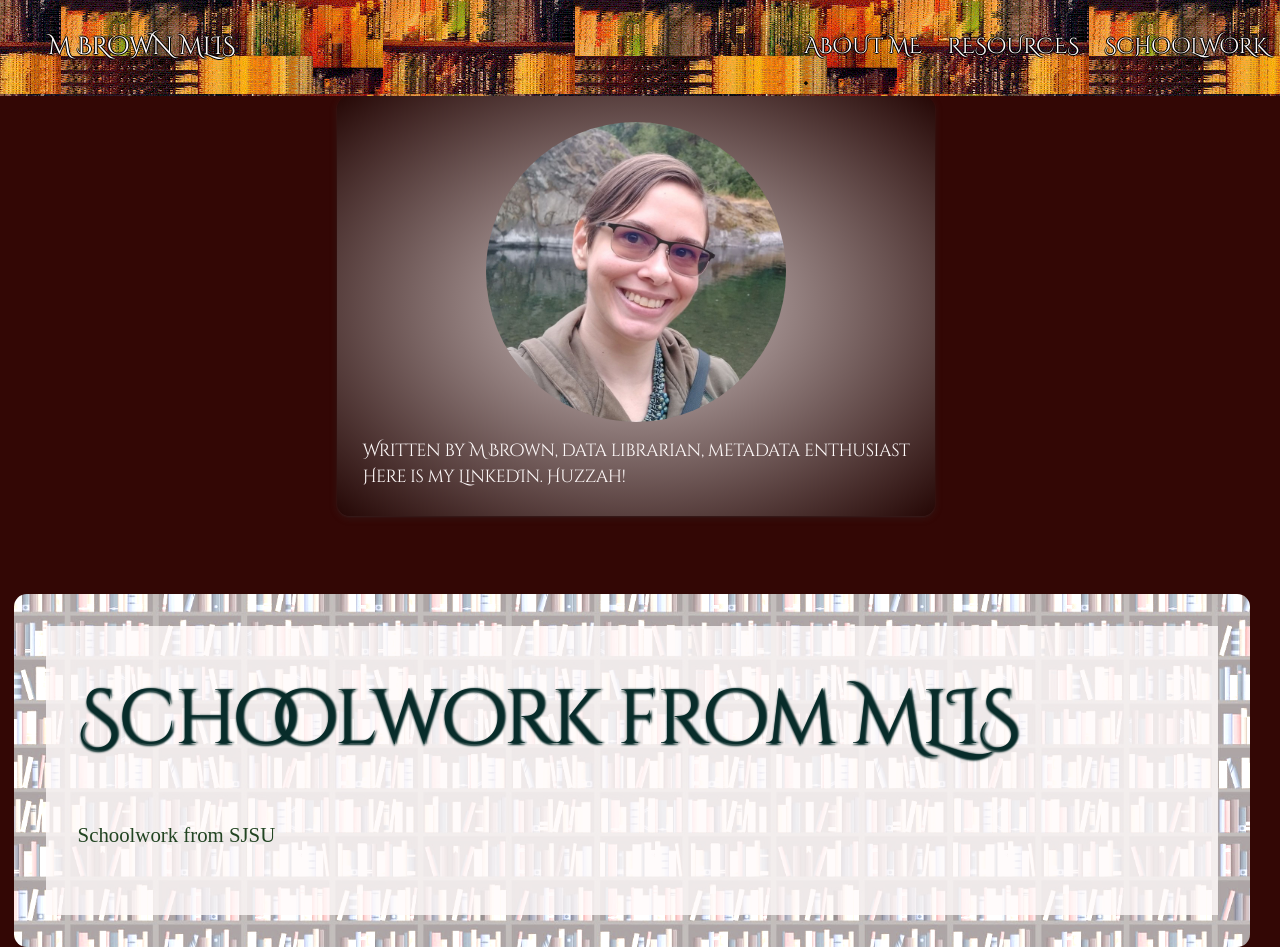
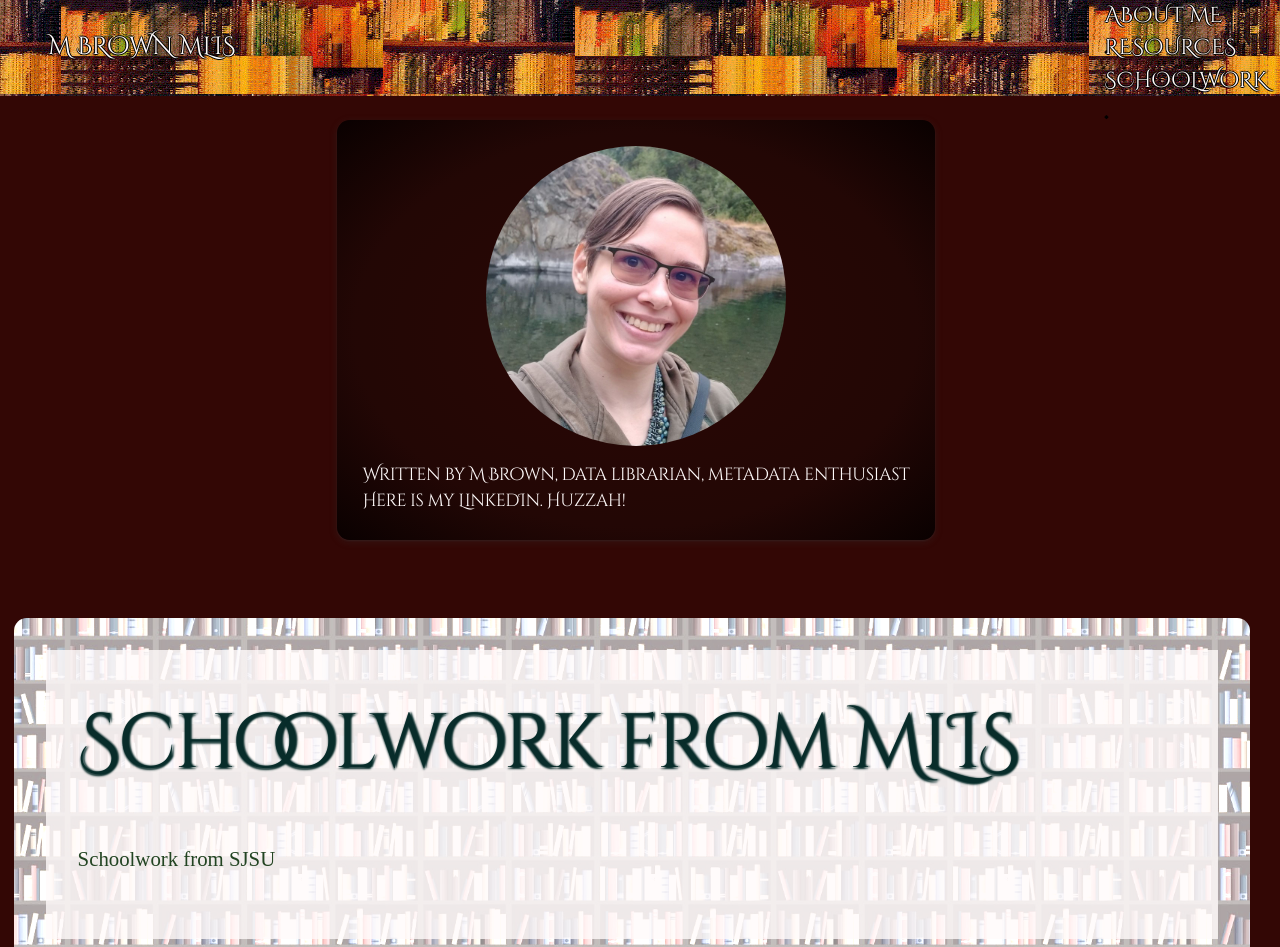
Before and after one commit to jacksmedia/mbrownmlis, a Gatsby site: page / in a window 1280 px wide. Shown: the top 947 px of the page. Built offline with nearby package versions, Linux system fonts and the light colour scheme; Gatsby itself is replaced by a stand-in of ours.

Commit message:
:art: nicer avatar on landing page

```diff
--- a/content/blog/aboutme/index.md
+++ b/content/blog/aboutme/index.md
@@ -7,24 +7,14 @@ description: About Me, M Brown
 
 # About Me
 
-
-
 My first name is Emily, but I prefer to go by M.
-
-
 
 I graduated (2013) from San Jose State University Information School with a Master in Library and Information Science. I have a bachelor’s in English with a minor in History.
 
-
-
 Organizing things brings me happiness. I pursued a MLIS degree in order to take advantage of my natural accuracy, speed and thoroughness in sorting data.
-
-
 
 The librarian at my high school recruited me from my free class period to assist with collection management, and I enjoyed helping her run the school library all that year.
 
-
-
 I’ve played with computers since I was a kid, and hacked a pet breeding game so that I could have the strangest virtual cats ever.
 
-[PDF of Em Brown's Resume](E_Brown_resumé 2021.pdf)  in case you’re already curious.
+[PDF of M Brown's Resume](E_Brown_resumé 2021.pdf)  in case you’re already curious.
--- a/src/components/Navbar/Navbar.js
+++ b/src/components/Navbar/Navbar.js
@@ -52,13 +52,9 @@ const NavTitle = styled(Link)`
 `
 
 const Navtray = styled.div`
-  display: flex;
   height: 100%;
-  justify-content: flex-end;
-  align-items: center;
 
   @media (max-width: 768px) {
-    flex-direction: column;
     position: fixed;
     width: 70%;
     justify-content: flex-start;
--- a/src/components/Navbar/NavbarLinks.js
+++ b/src/components/Navbar/NavbarLinks.js
@@ -13,6 +13,8 @@ const NavbarLinks = () => {
 }
 
 const NavItem = styled(Link)`
+  display: flex;
+  flex-direction: column;
   font-family: "Cinzel Decorative";
   color: snow;
   font-size: 1.35rem;
--- a/src/components/bio.js
+++ b/src/components/bio.js
@@ -31,7 +31,7 @@ const Bio = () => {
   const social = data.site.siteMetadata?.social
 
   return (
-    <div className="center-out">
+    <div className="center-out mt-5">
       <div className="floatybox sepia-porthole center-in">
         <StaticImage
           className="bio-avatar"
--- a/src/style.scss
+++ b/src/style.scss
@@ -354,22 +354,39 @@ h1 a:hover {
   padding: 1.6rem;
   box-shadow: rgba(60, 64, 67, 0.3) 0px 1px 2px 0px, rgba(60, 64, 67, 0.15) 0px 2px 6px 2px;
 }
+.mt-5 {margin-top: 5vh;}
 .sepia-porthole {
-  background: radial-gradient(rgba(255,250,250,0.8),rgba(33,07,05,0.8));
+  background: radial-gradient(rgba(255,250,250,0.5),rgba(33,07,05,0.7),rgba(33,07,05,0.9),rgba(05,00,00,0.9));
 }
 
 .white-text {
   color: snow;
 }
 
+// tweak for menu
+.sezzy-slider {
+  display: flex;
+  flex-direction: column;
+  justify-content: space-around;
+}
+@media (max-width: 768px){
+  .sezzy-slider{
+  display: flex;
+  flex-direction: row;
+  justify-content: flex-end;
+  align-items: center;
+  }
+}
+
+// utility
 .center-out {
   display: flex;
-  height: inherit;;
+  height: inherit;
 }
 .center-in {
   width: inherit;
   height: inherit;
-  margin: auto;  /* Magic! */
+  margin: auto;
 }
 
 .fade {
```
